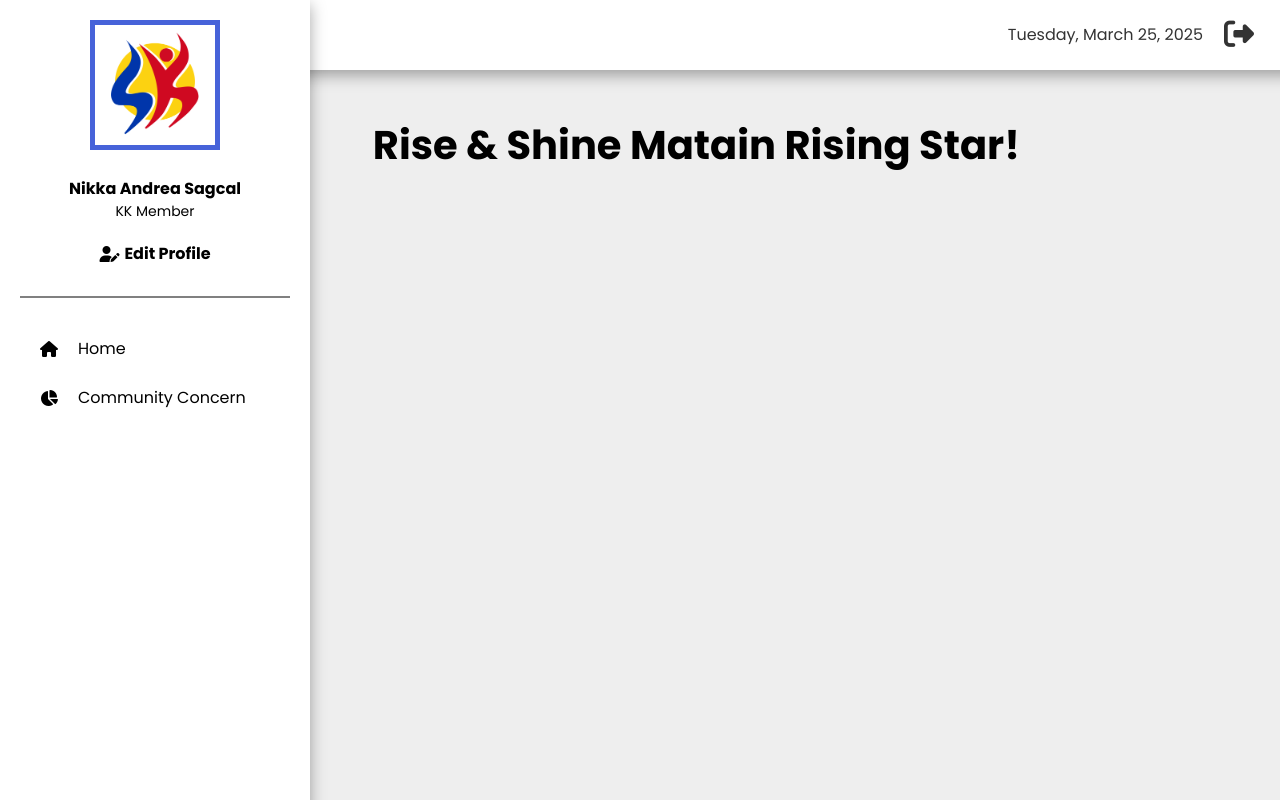
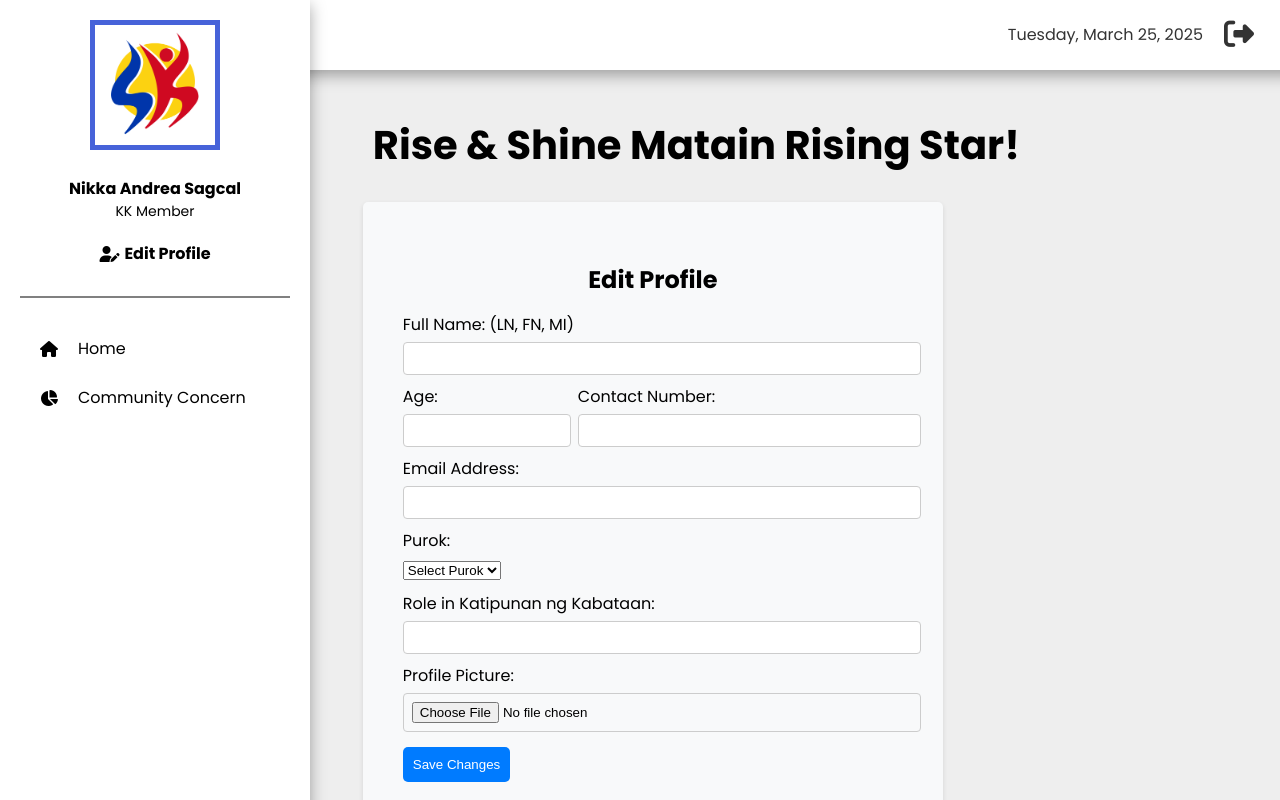
Before and after one commit to nikkaAndrea/kabkat1, a Vue app: page /profile in a window 1280 px wide. Built offline with nearby package versions, Linux system fonts and the light colour scheme; sample sign-in values are in the browser's storage.

Commit message:
Update Profile.vue

```diff
--- a/src/views/Profile.vue
+++ b/src/views/Profile.vue
@@ -2,16 +2,98 @@
   <div class="container">
     <div class="title-page">
       <Welcome />
+    </div>
+
+    <div class="profile-form-wrapper">
+      <div class="profile-form">
+        <h2>Edit Profile</h2>
+        <form @submit.prevent="updateProfile">
+          <label for="name">Full Name: (LN, FN, MI)</label>
+          <input type="text" id="name" v-model="form.name" required>
+
+          <div class="row">
+            <div class="small">
+              <label for="age">Age:</label>
+              <input type="number" id="age" v-model="form.age" required>
+            </div>
+            <div class="large">
+              <label for="contact">Contact Number:</label>
+              <input type="text" id="contact" v-model="form.contact" required>
+            </div>
+          </div>
+
+          <label for="email">Email Address:</label>
+          <input type="email" id="email" v-model="form.email" required>
+
+          <label for="address">Purok:</label>
+          <select id="address" v-model="form.address" required>
+            <option disabled value="">Select Purok</option>
+            <option>Purok 1</option>
+            <option>Purok 2</option>
+            <option>Purok 3</option>
+            <option>Purok 4</option>
+            <option>Purok 5</option>
+            <option>Purok 6</option>
+          </select>
+
+          <label for="role">Role in Katipunan ng Kabataan:</label>
+          <input type="text" id="role" v-model="form.role" required>
+
+          <label for="profile-pic">Profile Picture:</label>
+          <input type="file" id="profile-pic" @change="handleFileUpload">
+
+          <button type="submit">Save Changes</button>
+        </form>
+      </div>
     </div>
   </div>
 </template>
 
 <script>
 import Welcome from "@/components/Welcome.vue";
+
 export default {
-    name: "Profile",
+  name: "EditProfile",
   components: {
     Welcome,
+  },
+  data() {
+    return {
+      form: {
+        name: "",
+        age: "",
+        contact: "",
+        email: "",
+        address: "",
+        role: "",
+        profilePic: null,
+      },
+    };
+  },
+  methods: {
+    handleFileUpload(event) {
+      this.form.profilePic = event.target.files[0];
+    },
+    validateContact() {
+      // Allow only numbers and limit to 11 digits
+      this.form.contact = this.form.contact.replace(/\D/g, "").slice(0, 11);
+    },
+    updateProfile() {
+      if (this.form.contact.length !== 11) {
+        alert("Contact number must be exactly 11 digits.");
+        return;
+      }
+      if (!this.validateEmail(this.form.email)) {
+        alert("Please enter a valid email address.");
+        return;
+      }
+      alert("Profile updated successfully!");
+      // Here you can send the form data to a backend API
+    },
+    validateEmail(email) {
+      const emailPattern = /^[a-zA-Z0-9._%+-]+@[a-zA-Z0-9.-]+\.[a-zA-Z]{2,}$/;
+      return emailPattern.test(email);
+    },
   },
 };
 </script>
@@ -22,4 +104,57 @@
     margin-top: 85px;
     height: 100%;
   }
+
+.profile-form {
+  background: #f8f9fa;
+  padding: 40px;
+  border-radius: 5px;
+  width: 500px;
+  box-shadow: 0 2px 5px rgba(0, 0, 0, 0.1);
+  margin-left: 30px;
+}
+
+h2 {
+  margin-bottom: 15px;
+  text-align: center;
+}
+
+label {
+  display: block;
+  margin: 10px 0 5px;
+}
+
+input, textarea {
+  width: 100%;
+  padding: 8px;
+  border: 1px solid #ccc;
+  border-radius: 4px;
+}
+
+.row {
+  display: flex;
+  justify-content: space-between;
+}
+
+.small {
+  width: 30%;
+}
+
+.large {
+  width: 65%;
+}
+
+button {
+  margin-top: 15px;
+  background: #007bff;
+  color: white;
+  padding: 10px;
+  border: none;
+  border-radius: 5px;
+  cursor: pointer;
+}
+
+button:hover {
+  background: #0056b3;
+}
 </style>
```
Lines whose indentation alone changed are shown as unchanged.
